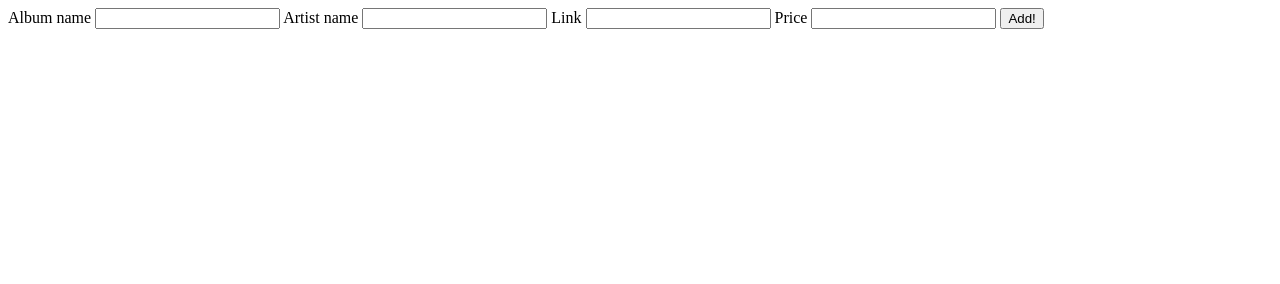
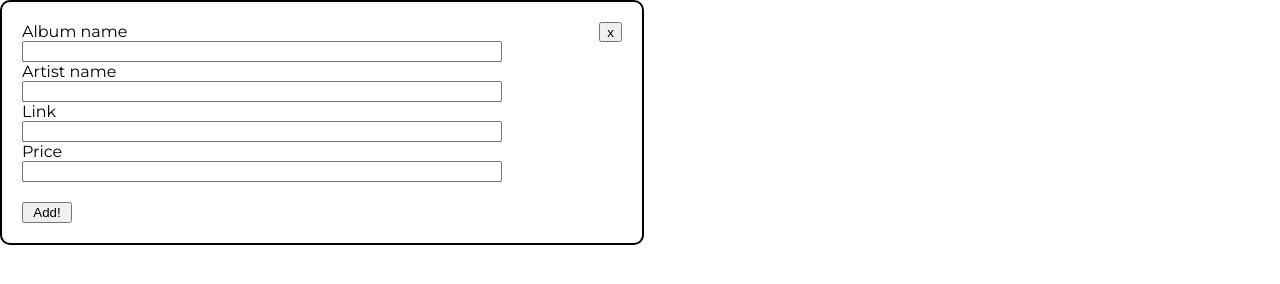
Before and after one commit to ceeoreo/kpop-album-wishlist, a website: page html/album-form.html in a window 1280 px wide. Drawn offline with Linux system fonts and the light colour scheme.

Commit message:
Add allbum form and album card css

```diff
--- a/css/styles.css
+++ b/css/styles.css
@@ -6,6 +6,7 @@ body {
     margin: 0;
 }
 
+/* Home page */
 #site-title {
     font-family: Comfortaa;
     margin: 40px;
@@ -50,13 +51,49 @@ main {
 .wishlist-cards {
 
 }
-.album-card {
-border: 2px solid black;
-border-radius: 8px;
-padding: 15px;
-margin-bottom: 30px;
-}
 
 .price-display {
     border-bottom: 2px solid;
 }
+
+/* The form */
+
+.wish {
+    border: 2px solid;
+    border-radius: 10px;
+    width: 50%;
+    display: flex;
+    justify-content: space-between;
+}
+
+#album-wishlist-form {
+    display: flex;
+    flex-direction: column;
+    padding: 20px;
+    width: 75%;
+    /* margin: 50px 150px; */
+    /* width: 50%; */
+}
+
+#add-button {
+    width: 50px;
+    margin-top: 20px;
+}
+
+#cancel {
+    height: 20px;
+    margin: 20px;
+}
+/* Album cards */
+
+.album-cards {
+
+}
+
+.album-card {
+    border: 2px solid black;
+    border-radius: 8px;
+    padding: 15px;
+    margin-bottom: 30px;
+    width: 75%;
+}
--- a/html/album-form.html
+++ b/html/album-form.html
@@ -5,9 +5,11 @@
     <meta http-equiv="X-UA-Compatible" content="IE=edge">
     <meta name="viewport" content="width=device-width, initial-scale=1.0">
     <title>Document</title>
+    <link rel="stylesheet" href="../css/styles.css">
 </head>
 <body>
-    <section class="wish">
+    <div class="wish">
+        <form id="album-wishlist-form">
             <label for="album"> Album name</label>
                 <input type="text" name="album-name" id="album">
             <label for="artist">Artist name</label>
@@ -16,7 +18,9 @@
                 <input type="link" name="album-link" id="link">
             <label for="price"> Price</label>
                 <input type="number" name="album-price" id="price">
-        <input type="submit" value="Add!">
-    </section>
+            <input type="submit" value="Add!" id="add-button">
+        </form>
+        <button id="cancel"> x</button>
+    </div>
 </body>
 </html>
```
Also changed, not shown: html/album-cards.html (+17 -7 lines). Lines whose indentation alone changed are shown as unchanged.
